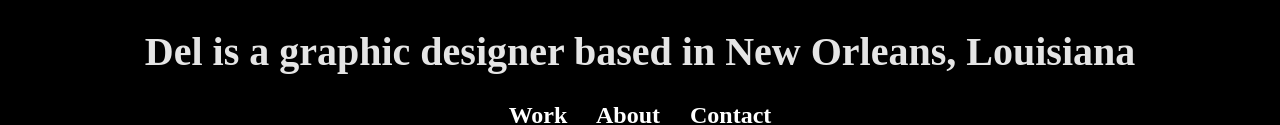
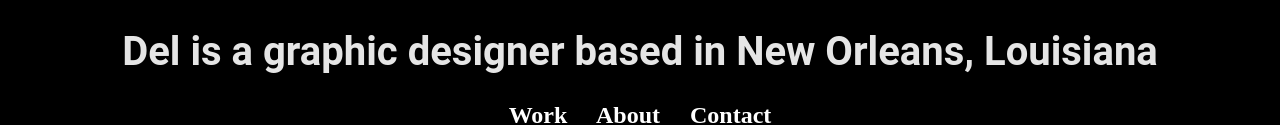
Before and after one commit to sheerib92/portfolio-test, a plain HTML site: page index.html in a window 1280 px wide. Shown: the part 326-451 px from the top of the page. Drawn offline with Linux system fonts and the light colour scheme.

Commit message:
changed header to roboto

```diff
--- a/index.html
+++ b/index.html
@@ -7,7 +7,7 @@
     <body>
         <header><center>
   <img style="padding-top: 15px;"src="https://i.imgur.com/KsTP25T.png">
-            <h1 style="font-family:poppins">Del is a graphic designer based in New Orleans, Louisiana</h1></center>
+            <h1 style="font-family:roboto">Del is a graphic designer based in New Orleans, Louisiana</h1></center>
         </header>
         <main>
        <center> <h2 style="font-family:poppins">
```
